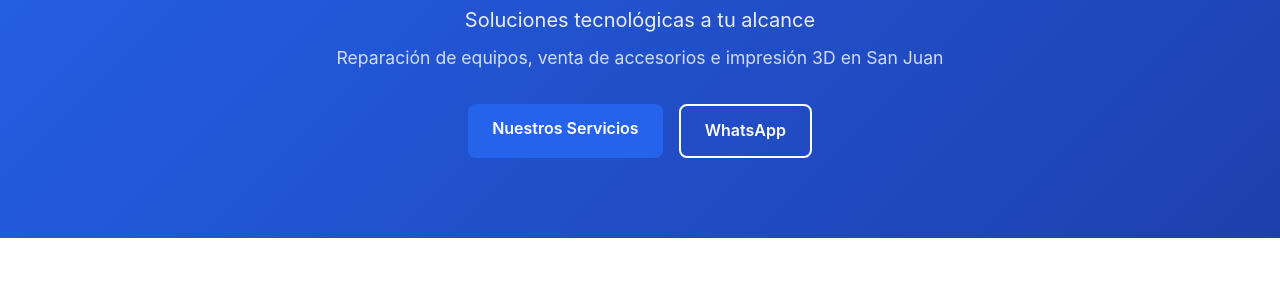
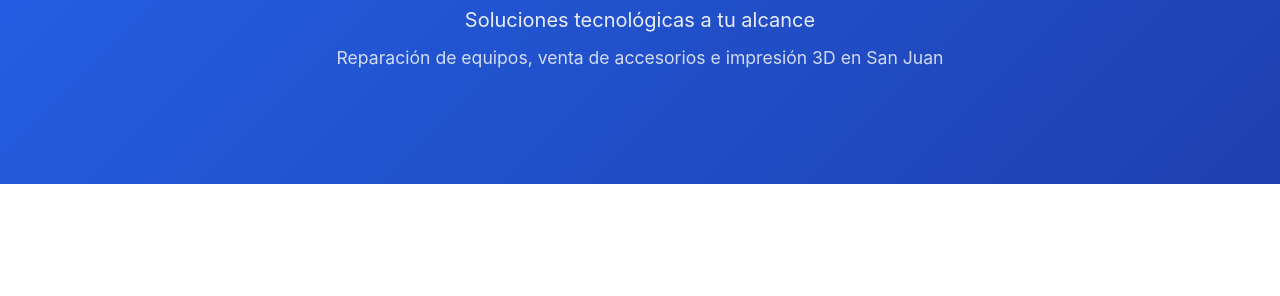
Before and after one commit to Ismabrahn/TecnoSanJuan, a plain HTML site: page index.html in a window 1280 px wide. Shown: the part 249-545 px from the top of the page. Drawn offline with Linux system fonts and the light colour scheme; no server answers.

Commit message:
remove hero buttons from public page

```diff
--- a/index.html
+++ b/index.html
@@ -68,11 +68,8 @@
       <div class="container hero-inner">
         <h1 id="hero-title">Tecno San Juan</h1>
         <p id="hero-slogan">Soluciones tecnológicas a tu alcance</p>
-        <p id="hero-description">Reparación de equipos, venta de accesorios e impresión 3D en San Juan</p>
-        <div class="hero-actions">
-          <a href="#services" class="btn btn-primary">Nuestros Servicios</a>
-          <a href="https://wa.me/5492641234567" class="btn btn-secondary" target="_blank" id="heroWhatsApp">WhatsApp</a>
-        </div>
+                <p id="hero-description">Reparación de equipos, venta de accesorios e impresión 3D en San Juan</p>
+
       </div>
     </section>
 
```
